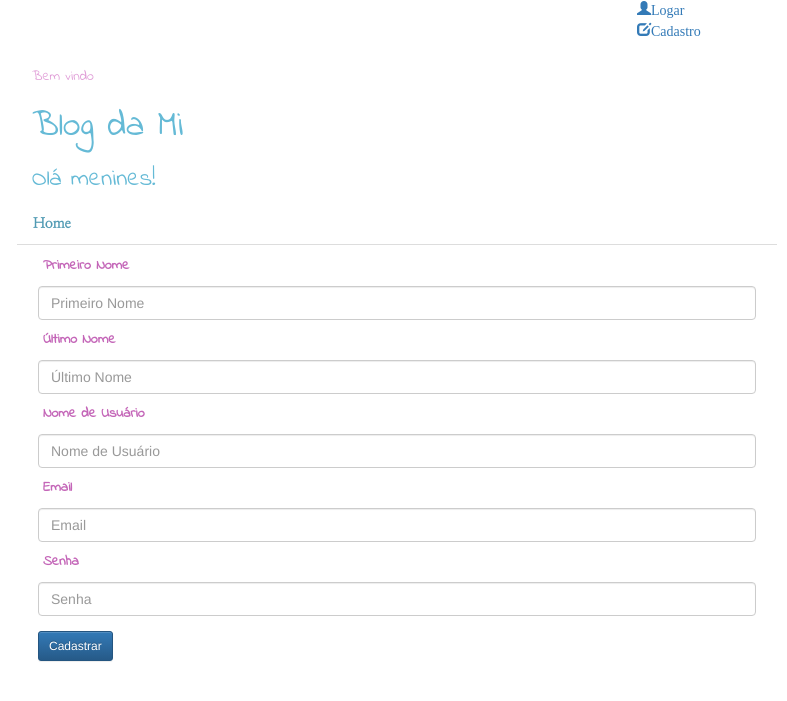
After one commit to xxMirella/Teste, a Django app: page /cadastro/ in a window 1280 px wide. The commit adds this page. Shown: the top 701 px of the page, without its empty margins (53-840 px from the left). Run offline with Django 3.2, Linux system fonts and the light colour scheme; some libraries are stand-ins or nearby versions.

Commit message:
Criação de autenticaçãod e usuario, melhorias css.

```diff
--- a/blog/models.py
+++ b/blog/models.py
@@ -3,7 +3,7 @@ from __future__ import unicode_literals
 
 from django.db import models
 from django.utils import timezone
-from django import forms
+from django.contrib.auth.models import User
 
 # Create your models here.
 
@@ -21,3 +21,7 @@ class Post(models.Model):
 
     def __str__(self):
         return self.titulo
+
+
+class InfoUsuario(models.Model):
+    user = models.ForeignKey(User)
--- a/blog/static/css/blog.css
+++ b/blog/static/css/blog.css
@@ -40,11 +40,6 @@
     color: C466B8;
  }
 
- .icone {
-    position: absolute;
-    left:50%;
- }
-
  .label1 {
     color: C466B8;
     font-family: 'Indie Flower', cursive;
@@ -69,7 +64,17 @@
     margin-top: 15px;
  }
 
+ .icone {
+    padding-left: 620px;
+ }
+
  .icone2 {
-    position: absolute;
-    left:45%;
+    padding-left: 620px;
+    font-family: 'Indie Flower', cursive;
  }
+
+ .usuario {
+    padding-top: 25px;
+    font-family: 'Indie Flower', cursive;
+    color: E09DD7;
+ }
--- a/blog/templates/blog/base.html
+++ b/blog/templates/blog/base.html
@@ -13,11 +13,15 @@
             <div class="headers">
                 {% if user.is_authenticated %}
                     <a href="{% url 'novo_post' %}" class="icone"><span class="glyphicon glyphicon-plus">Post</span></a>
-                    <a href="{% url 'logar' %}"class="icone"><span class="glyphicon glyphicon-off">Sair</span></a>
+                    <a href="{% url 'deslogar' %}" class="icone2"><span class="glyphicon glyphicon-off">Sair</span></a>
                 {% else %}
-                    <a href="{% url 'logar' %}" class="icone-logar"><span class="glyphicon glyphicon-user">Logar</span></a>
+                    <a href="{% url 'logar' %}" class="icone"><span class="glyphicon glyphicon-user">Logar</span></a>
+                    <a href="{% url 'cadastro' %}" class="icone2"><span class="glyphicon glyphicon-edit">Cadastro</span></a>
                 {% endif %}
                 <div class="container">
+                    <div class="usuario">
+                        Bem vindo {{user.username}}
+                    </div>
                     <h1>Blog da Mi</h1>
                     <h3>Olá menines!</h3>
                 </div>
--- /dev/null
+++ b/blog/templates/blog/cadastro.html
@@ -0,0 +1,32 @@
+{% extends 'blog/base.html' %}
+
+{% block content %}
+<form action="{% url 'cadastro' %}" method="POST">
+  <div class="container">
+    <div class="col-md-8">
+      <div class="form-group">
+        {% csrf_token %}
+          {% if message %}
+            <div class="alert alert-danger" role="alert">
+              Usuário já cadastrado :<
+            </div>
+          {% endif %}
+        <label class="label1">Primeiro Nome</label>
+          <input type="text" class="form-control" name="primeiro_nome" placeholder="Primeiro Nome" aria-describedby="basic-addon1">
+        <label class="label2">Último Nome</label>
+          <input type="text" class="form-control" name="ultimo_nome" placeholder="Último Nome" aria-describedby="basic-addon1">
+        <label class="label2">Nome de Usuário</label>
+          <input type="text" class="form-control" name="nome_usuario" placeholder="Nome de Usuário" aria-describedby="basic-addon1">
+        <label class="label2">Email</label>
+          <input type="email" class="form-control" name="email" placeholder="Email" aria-describedby="basic-addon1">
+        <label class="label2">Senha</label>
+          <input type="password" class="form-control" name="senha" placeholder="Senha" aria-describedby="basic-addon1">
+        <button type="submit" class="btn btn-primary btn-sm">Cadastrar</button>
+      </div>
+    </div>
+  </div>
+</form>
+
+
+
+{% endblock %}
--- a/blog/templates/blog/form.html
+++ b/blog/templates/blog/form.html
@@ -8,9 +8,9 @@
         {% csrf_token %}
         <div class="form-group">
           <label class="label1">Título</label>
-          <input type="text" class="form-control" placeholder="Título" aria-describedby="basic-addon1">
+          <input type="text" name="titulo" class="form-control" placeholder="Título" aria-describedby="basic-addon1">
           <label class="label2">Texto</label>
-          <textarea rows="4" class="form-control" placeholder="Texto" aria-describedby="basic-addon1"></textarea>
+          <textarea rows="4" name="text" class="form-control" placeholder="Texto" aria-describedby="basic-addon1"></textarea>
           <div>
             <button type="submit" class="save btn btn-primary btn-sm">Salvar</button>
           </div>
--- a/blog/urls.py
+++ b/blog/urls.py
@@ -1,6 +1,4 @@
 from django.conf.urls import url
-from django.contrib.auth import views as auth_views
-
 from . import views
 
 
@@ -9,5 +7,7 @@ urlpatterns = [
     url(r'^post/(?P<pk>\d+)/$', views.detalhes_post, name='detalhes_post'),
     url(r'^post/$', views.novo_post, name='novo_post'),
     url(r'^post/(?P<pk>\d+)/editar/$', views.editar_post, name='editar'),
-    url(r'^logar/$', auth_views.login, {'template_name': 'blog/login.html'}, name='logar')
+    url(r'^logar$', views.logar, name='logar'),
+    url(r'^deslogar/$', views.deslogar, name='deslogar'),
+    url(r'^cadastro/$', views.cadastro, name='cadastro'),
 ]
--- a/blog/views.py
+++ b/blog/views.py
@@ -5,12 +5,12 @@ from django.shortcuts import render
 from django.utils import timezone
 from django.shortcuts import render, get_object_or_404
 from django.shortcuts import redirect
-from django.contrib.auth import authenticate, login
-from django.http import HttpResponse
+from django.contrib.auth import authenticate, login, logout
+from django.contrib.auth.models import User
 
 from blog.models import Post
 from .forms import PostForm
-from .forms import LoginForm
+from .models import InfoUsuario
 
 # Create your views here.
 
@@ -39,6 +39,7 @@ def editar_post(request, pk):
         forms = PostForm(instance=posts)
     return render(request, 'blog/form.html', {'forms': forms})
 
+
 def novo_post(request):
     if request.method == "POST":
         forms = PostForm(request.POST)
@@ -53,20 +54,40 @@ def novo_post(request):
     return render(request, 'blog/form.html', {'forms': forms})
 
 
+def cadastro(request):
+    if request.method == 'POST':
+        data = request.POST
+        try:
+            user = User.objects.create_user(
+                username=data.get('nome_usuario'), email=data.get('email'), password=data.get('senha'),
+                first_name=data.get('primeiro_nome'), last_name=data.get('ultimo_nome'))
+
+        except Exception as err:
+            return render(request, 'blog/cadastro.html', {'message': 'error'})
+        InfoUsuario.objects.create(user=user)
+        login(request, user)
+        return redirect('lista_posts')
+
+    else:
+        return render(request, 'blog/cadastro.html')
+
+
 def logar(request):
     if request.method == 'POST':
-        forms = LoginForm(request.POST)
-        if forms.is_valid():
-            cd = forms.cleaned_data
-            usuario = authenticate(nome_usuario=cd['nome_usuario'], senha=['senha'])
-            if usuario is not None:
-                if usuario.is_active:
-                    login(request, usuario)
-                    return redirect('lista_posts')
-                else:
-                    return HttpResponse('Conta desabilitada')
-            else:
-                return HttpResponse('Login Invalido')
+        data = request.POST
+        usuario = authenticate(username=data.get('nome_usuario'), password=data.get('senha'))
+
+        if usuario is not None:
+            login(request, usuario)
+            return redirect('lista_posts')
+
+        else:
+            return render(request, 'blog/login.html')
+
     else:
-        forms = LoginForm()
-    return render(request, 'blog/login.html', {'forms': forms})
+        return render(request, 'blog/login.html')
+
+
+def deslogar(request):
+    logout(request)
+    return redirect('lista_posts')
```
Also changed, not shown: blog/templates/blog/login.html (+13 -10 lines), mysite/settings.py (+10 -10 lines), blog/migrations/0003_infousuario.py (added).
